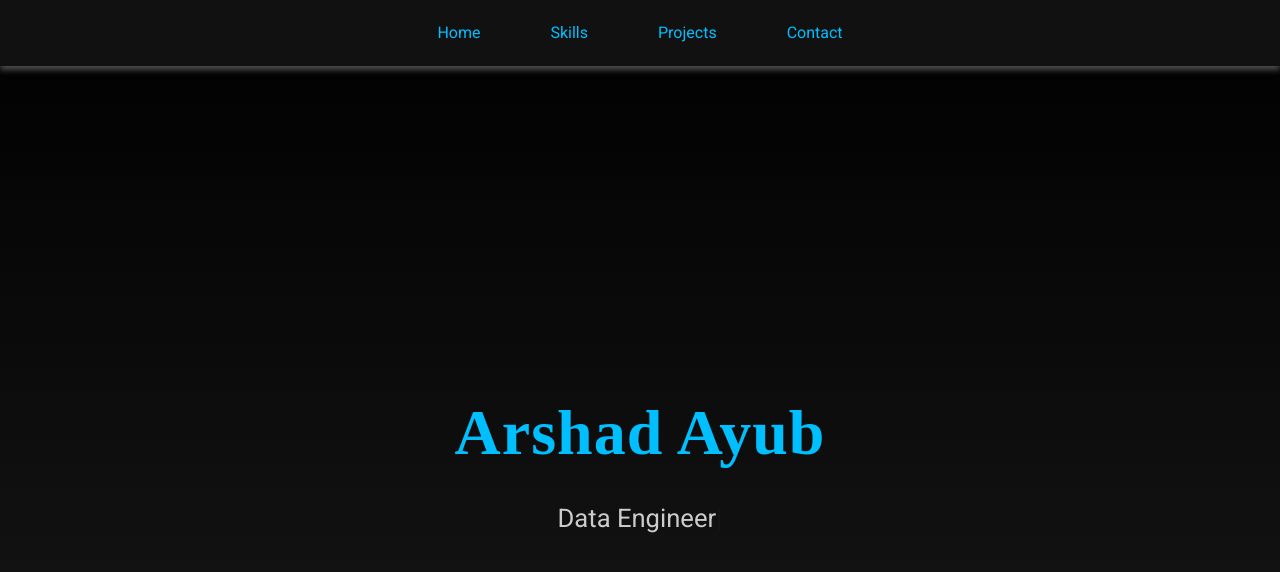
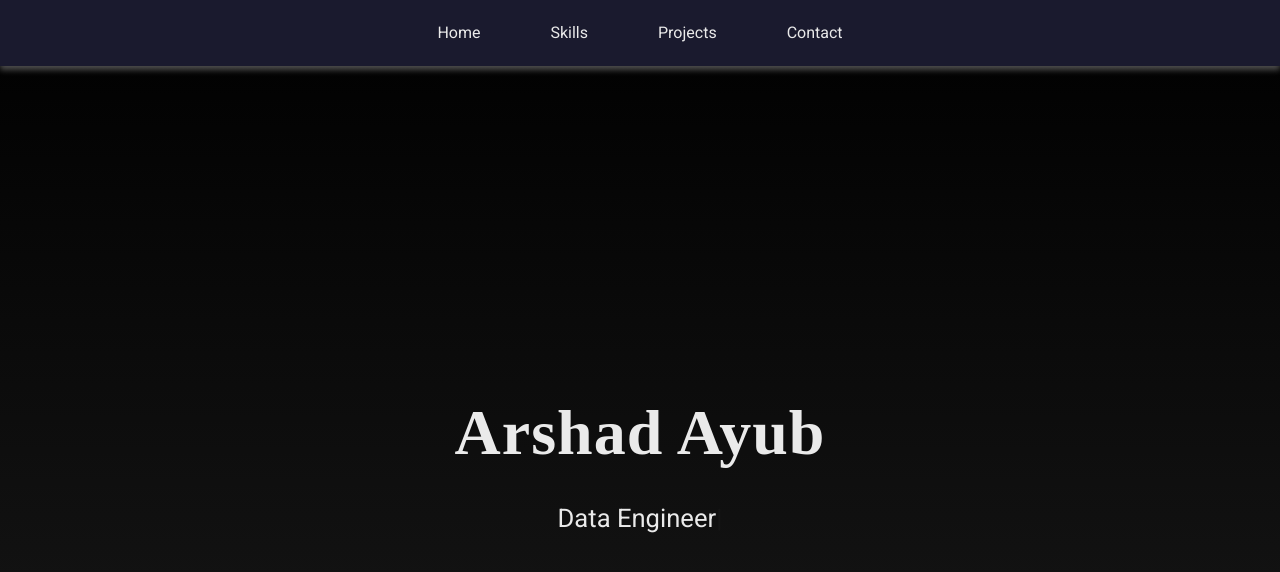
Before and after one commit to arshadsm/arshadsm.github.io, a Jekyll site: the page built from README.md, in a window 1280 px wide and 900 px high. Shown: the top 572 px of the window. Built offline with Jekyll 4.4.1, drawn with Linux system fonts in a browser that asks for light colours; our own code applies the rules of GitHub Pages for plain Markdown files.

Commit message:
Update styles.css

```diff
--- a/styles/styles.css
+++ b/styles/styles.css
@@ -1,8 +1,8 @@
 /* Typography */
 body {
     font-family: 'Roboto', sans-serif;
-    background-color: #121212;
-    color: #F4F4F9;
+    background-color: #1A1A2E;
+    color: #EAEAEA;
     background: linear-gradient(180deg, #0b0b0b, #1c1c1c);
     margin: 0;
     padding: 0;
@@ -11,7 +11,7 @@ body {
 
 h1, h2, h3 {
     font-family: 'Dancing Script', cursive;
-    color: #00BFFF;
+    color: #EAEAEA;
     margin-bottom: 15px;
     font-weight: 700;
     letter-spacing: 1px;
@@ -19,13 +19,13 @@ h1, h2, h3 {
 
 p {
     margin-bottom: 20px;
-    color: #FFFFFF;
-    line-height: 1.8; /* Improved readability */
+    color: #EAEAEA;
+    line-height: 1.8;
 }
 
 /* Navigation Bar */
 nav {
-    background: #111111;
+    background: #1A1A2E;
     box-shadow: 0px 4px 6px rgba(255, 255, 255, 0.3);
     position: fixed;
     width: 100%;
@@ -48,7 +48,7 @@ nav ul li {
 }
 
 nav ul li a {
-    color: #00BFFF;
+    color: #EAEAEA;
     text-decoration: none;
     font-size: 1em;
     padding: 10px 20px;
@@ -57,8 +57,8 @@ nav ul li a {
 }
 
 nav ul li a:hover {
-    color: #1ABC9C;
-    background-color: #232323;
+    color: #EAEAEA;
+    background-color: #1A1A2E;
     padding: 2px 4px;
     border-radius: 5px;
     text-decoration: underline;
@@ -72,7 +72,7 @@ header {
     justify-content: center;
     height: 100vh;
     background: linear-gradient(180deg, #000000, #1c1c1c); /* Added gradient */
-    color: #FFFFFF;
+    color: #EAEAEA;
     text-align: center;
 }
 
@@ -83,16 +83,16 @@ header h1 {
 
 header p {
     font-size: 1.6em;
-    color: #CCCCCC;
+    color: #EAEAEA;
     margin-top: 0; /* Ensure no extra space above */
 }
 
 /* Skills Section */
 .skills {
     padding: 50px 20px;
-    background-color: #1C1C1C;
+    background-color: #1A1A2E;
     text-align: center;
-    color: #FFFFFF;
+    color: #EAEAEA;
     border-bottom: 2px solid #00BFFF; /* Accent border to separate sections */
 }
 
@@ -106,14 +106,14 @@ header p {
 .skill-icon {
     position: relative;
     font-size: 2em; /* Adjust icon size as needed */
-    color: #FFFFFF;
+    color: #EAEAEA;
     transition: transform 0.3s ease;
     padding: 10px;
 }
 
 .skill-icon:hover {
     transform: scale(1.1);
-    color: #FFD700;
+    color: #EAEAEA;
 }
 
 /* Tooltip (Hover Description) */
@@ -123,11 +123,11 @@ header p {
     bottom: -30px;
     left: 50%;
     transform: translateX(-50%);
-    background-color: #222222;
-    color: #FFFFFF;
+    background-color: #1A1A2E;
+    color: #EAEAEA;
     padding: 5px 8px;
     border-radius: 5px;
-    font-size: 0.7em; /* Reduced font size */
+    font-size: 0.7em;
     opacity: 0;
     visibility: hidden;
     transition: opacity 0.3s ease;
@@ -143,11 +143,11 @@ header p {
 /* About Me Section */
 .about-me {
     display: flex;
-    flex-wrap: wrap; /* Improved layout on smaller screens */
+    flex-wrap: wrap;
     align-items: center;
     justify-content: center;
     padding: 60px 20px;
-    background-color: #111111;
+    background-color: #1A1A2E;
 }
 
 .about-me-text {
@@ -155,7 +155,7 @@ header p {
     padding: 20px;
     background-color: #222222;
     border-radius: 10px;
-    color: #FFFFFF;
+    color: #EAEAEA;
     margin: 10px;
 }
 
@@ -169,8 +169,8 @@ header p {
 /* Portfolio Section */
 #portfolio {
     padding: 60px 20px;
-    background-color: #000000;
-    color: #FFFFFF;
+    background-color: #1A1A2E;
+    color: #EAEAEA;
     border-bottom: 2px solid #00BFFF; /* Accent border to separate sections */
 }
 
@@ -224,7 +224,7 @@ header p {
 .portfolio-item figcaption {
     position: relative;
     z-index: 2;
-    color: #FFFFFF;
+    color: #EAEAEA;
     transition: transform 0.3s ease;
 }
 
@@ -245,10 +245,10 @@ header p {
 
 /* Footer */
 .footer {
-    background-color: #111111;
+    background-color: #1A1A2E;
     padding: 40px 0;
     text-align: center;
-    color: #FFFFFF;
+    color: #EAEAEA;
 }
 
 .footer a {
@@ -276,7 +276,7 @@ header p {
 /* Intro Section */
 .intro {
     padding: 50px 20px;
-    background-color: #000000;
+    background-color: #1A1A2E;
     text-align: center;
 }
 
@@ -290,7 +290,7 @@ header p {
 /* Contact Me */
 .cta-button {
     display: inline-block;
-    background-color: #00BFFF;
+    background-color: #1A1A2E;
     color: #fff;
     padding: 10px 20px;
     text-decoration: none;
```
